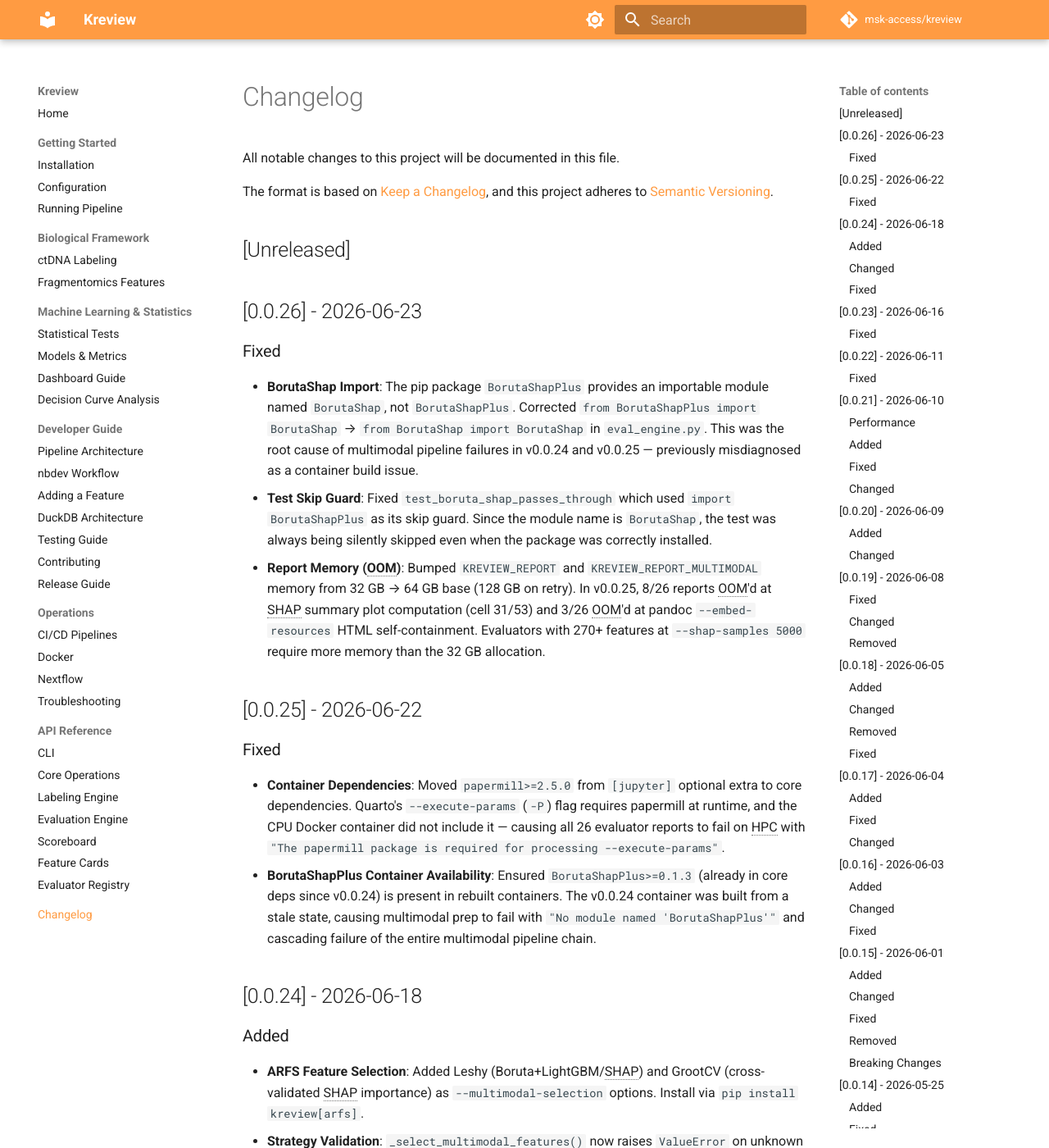
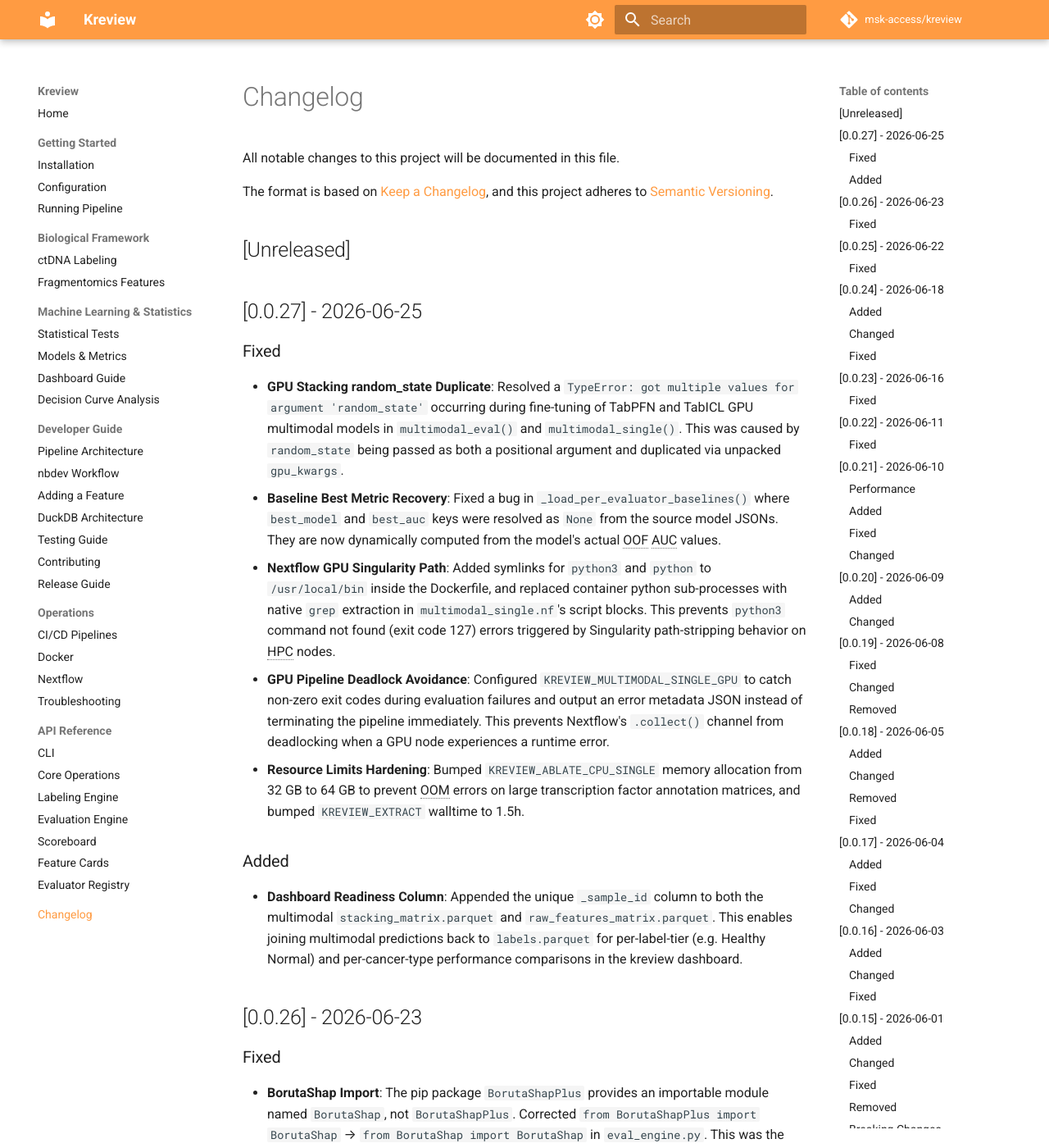
Before and after one commit to msk-access/kreview, an MkDocs documentation site: the page built from docs/changelog.md, in a window 1280 px wide and 1400 px high. Shown: the whole window at 82% size. Built offline with MkDocs 1.6.1 and Material for MkDocs 9.7.7, drawn with Linux system fonts in a browser that asks for light colours; comment, search, counter and statistics services are not loaded; the version menu is left out.

Commit message:
release: v0.0.27

```diff
--- a/docs/changelog.md
+++ b/docs/changelog.md
@@ -6,6 +6,18 @@ The format is based on [Keep a Changelog](https://keepachangelog.com/en/1.0.0/),
 and this project adheres to [Semantic Versioning](https://semver.org/spec/v2.0.0.html).
 
 ## [Unreleased]
+
+## [0.0.27] - 2026-06-25
+
+### Fixed
+- **GPU Stacking random_state Duplicate**: Resolved a `TypeError: got multiple values for argument 'random_state'` occurring during fine-tuning of TabPFN and TabICL GPU multimodal models in `multimodal_eval()` and `multimodal_single()`. This was caused by `random_state` being passed as both a positional argument and duplicated via unpacked `gpu_kwargs`.
+- **Baseline Best Metric Recovery**: Fixed a bug in `_load_per_evaluator_baselines()` where `best_model` and `best_auc` keys were resolved as `None` from the source model JSONs. They are now dynamically computed from the model's actual OOF AUC values.
+- **Nextflow GPU Singularity Path**: Added symlinks for `python3` and `python` to `/usr/local/bin` inside the Dockerfile, and replaced container python sub-processes with native `grep` extraction in `multimodal_single.nf`'s script blocks. This prevents `python3` command not found (exit code 127) errors triggered by Singularity path-stripping behavior on HPC nodes.
+- **GPU Pipeline Deadlock Avoidance**: Configured `KREVIEW_MULTIMODAL_SINGLE_GPU` to catch non-zero exit codes during evaluation failures and output an error metadata JSON instead of terminating the pipeline immediately. This prevents Nextflow's `.collect()` channel from deadlocking when a GPU node experiences a runtime error.
+- **Resource Limits Hardening**: Bumped `KREVIEW_ABLATE_CPU_SINGLE` memory allocation from 32 GB to 64 GB to prevent OOM errors on large transcription factor annotation matrices, and bumped `KREVIEW_EXTRACT` walltime to 1.5h.
+
+### Added
+- **Dashboard Readiness Column**: Appended the unique `_sample_id` column to both the multimodal `stacking_matrix.parquet` and `raw_features_matrix.parquet`. This enables joining multimodal predictions back to `labels.parquet` for per-label-tier (e.g. Healthy Normal) and per-cancer-type performance comparisons in the kreview dashboard.
 
 ## [0.0.26] - 2026-06-23
 
--- a/kreview/__init__.py
+++ b/kreview/__init__.py
@@ -1 +1 @@
-__version__ = "0.0.26"
+__version__ = "0.0.27"
```
Also changed, not shown: CHANGELOG.md (+12 -0 lines), 2 other files.
